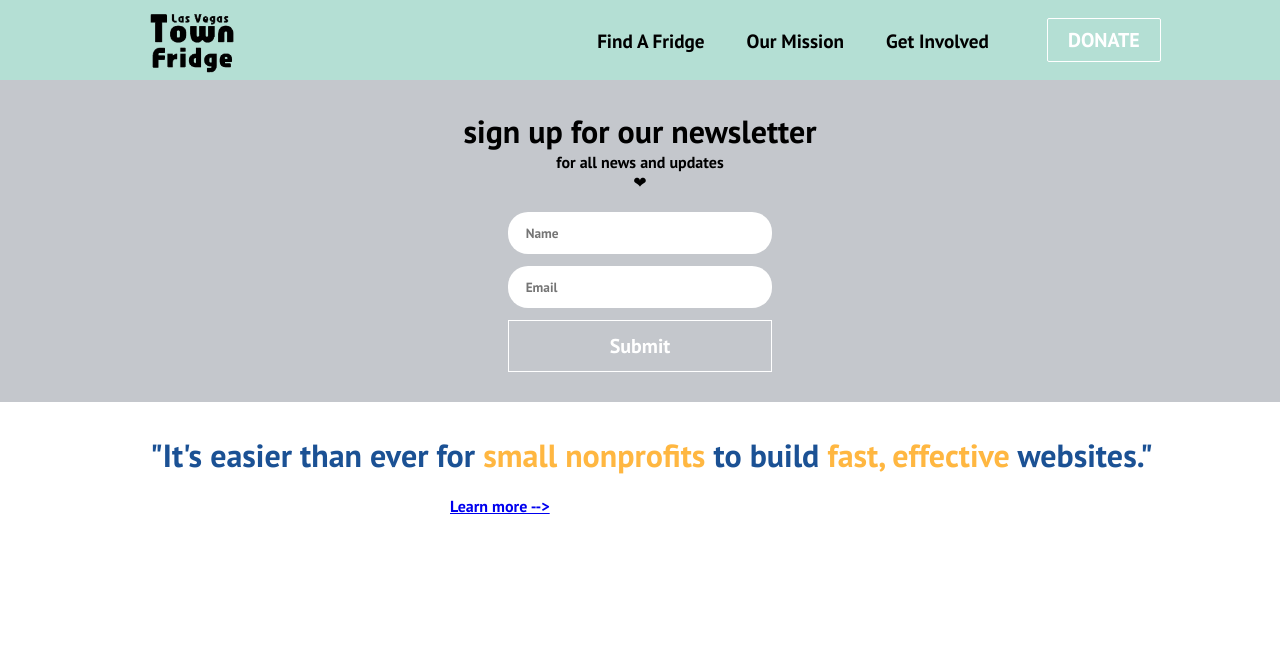
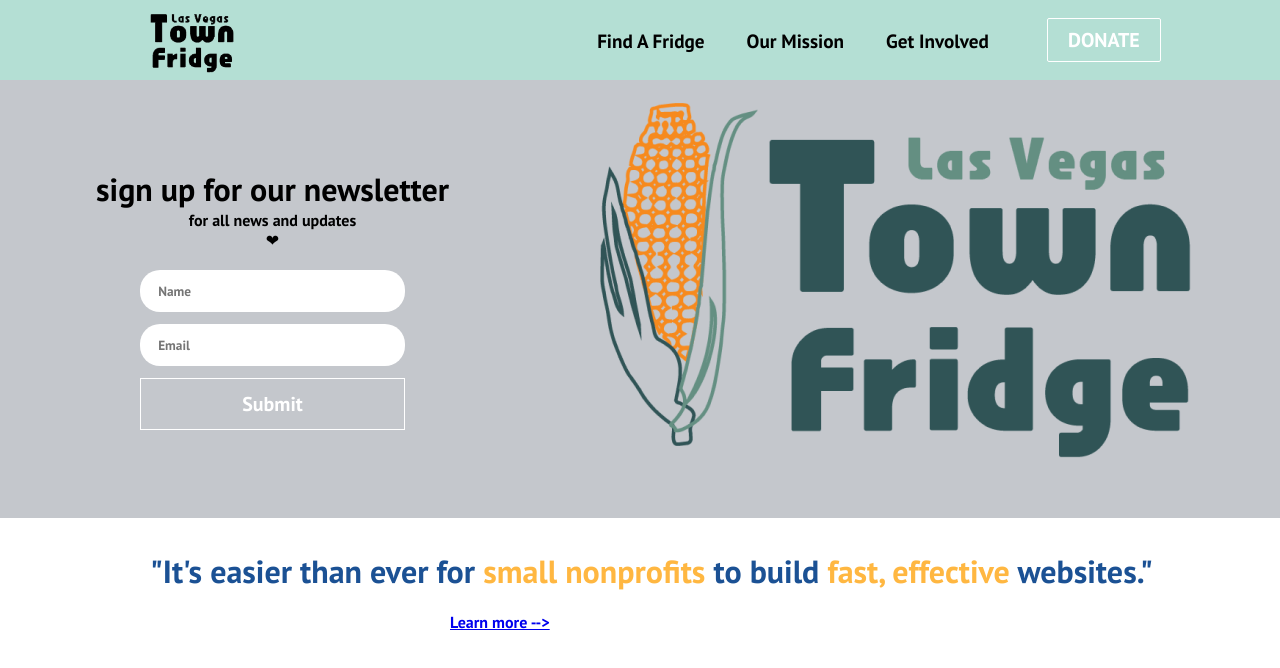
Before and after one commit to nandanimal/lvtf-website, a React (Create React App) app: page / in a window 1280 px wide. Shown: the top 668 px of the page. Built offline with nearby package versions, Linux system fonts and the light colour scheme.

Commit message:
Added hero image

```diff
--- a/src/components/Hero.css
+++ b/src/components/Hero.css
@@ -11,7 +11,7 @@
   background: #f5f8ff;
   box-shadow: inset 0 0 0 1000px rgba(0, 0, 0, 0.2);
   display: flex;
-  flex-direction: column;
+  flex-direction: row;
   height: 100%;
   object-fit: contain;
   width: 100%;
@@ -111,6 +111,9 @@
 }
 
 @media screen and (max-width: 960px) {
+  .hero-container {
+    flex-direction: column;
+  }
   .cta-container > h1 {
     font-size: 40px;
     justify-content: center;
--- a/src/components/Hero.js
+++ b/src/components/Hero.js
@@ -1,5 +1,7 @@
 import React from 'react';
 import { Link } from 'react-router-dom';
+
+import HeroImage from '../images/LVTFHero.png';
 
 import '../App.css';
 import './Hero.css';
@@ -28,6 +30,13 @@
             </form>
           </center>
         </div>
+        <div className="LogoContainer">
+          <img
+            src={HeroImage}
+            alt="Las Vegas Town Fridge Hero Pic"
+            style={{ width: '100%' }}
+          />
+        </div>
       </div>
 
       <div className="info-container">
```
